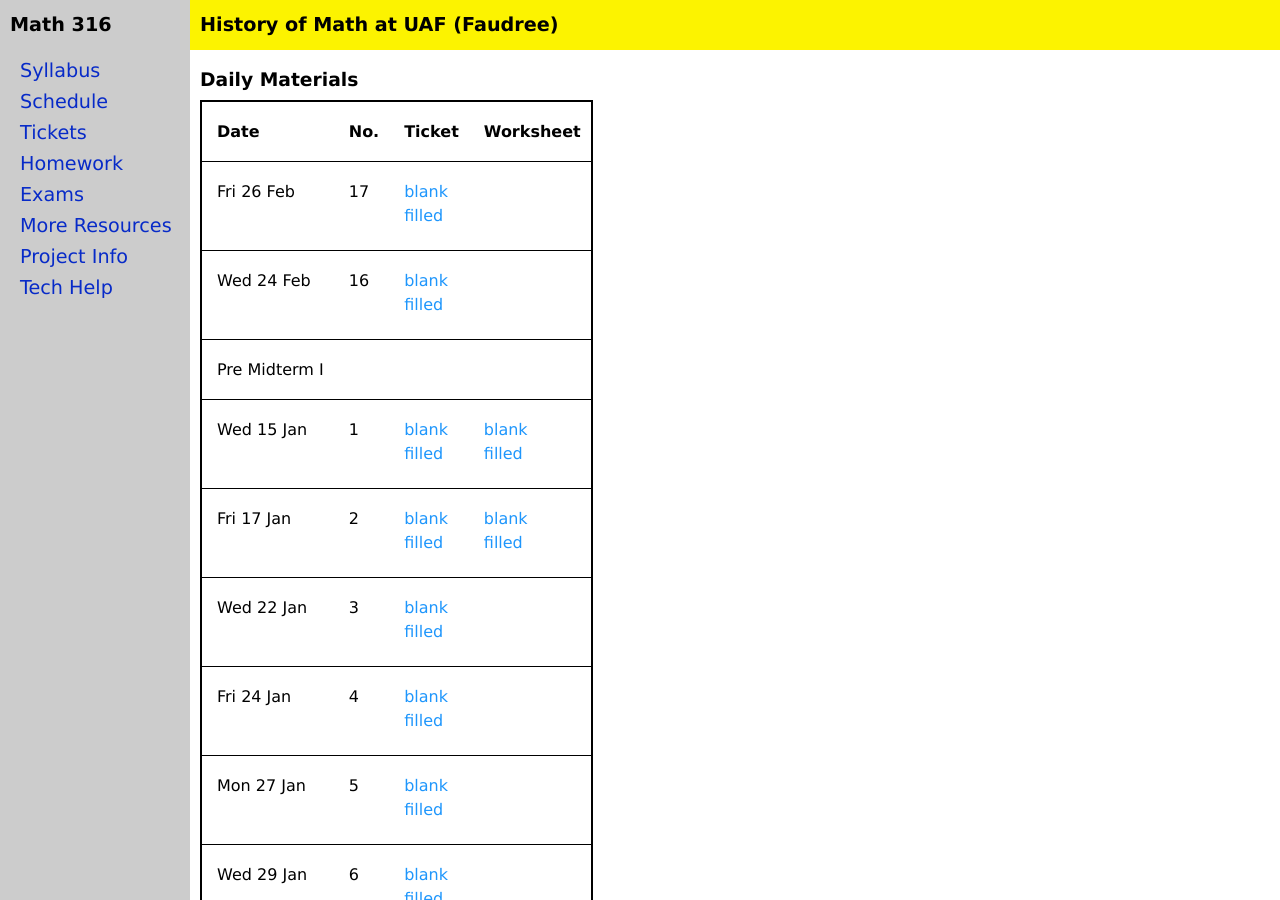
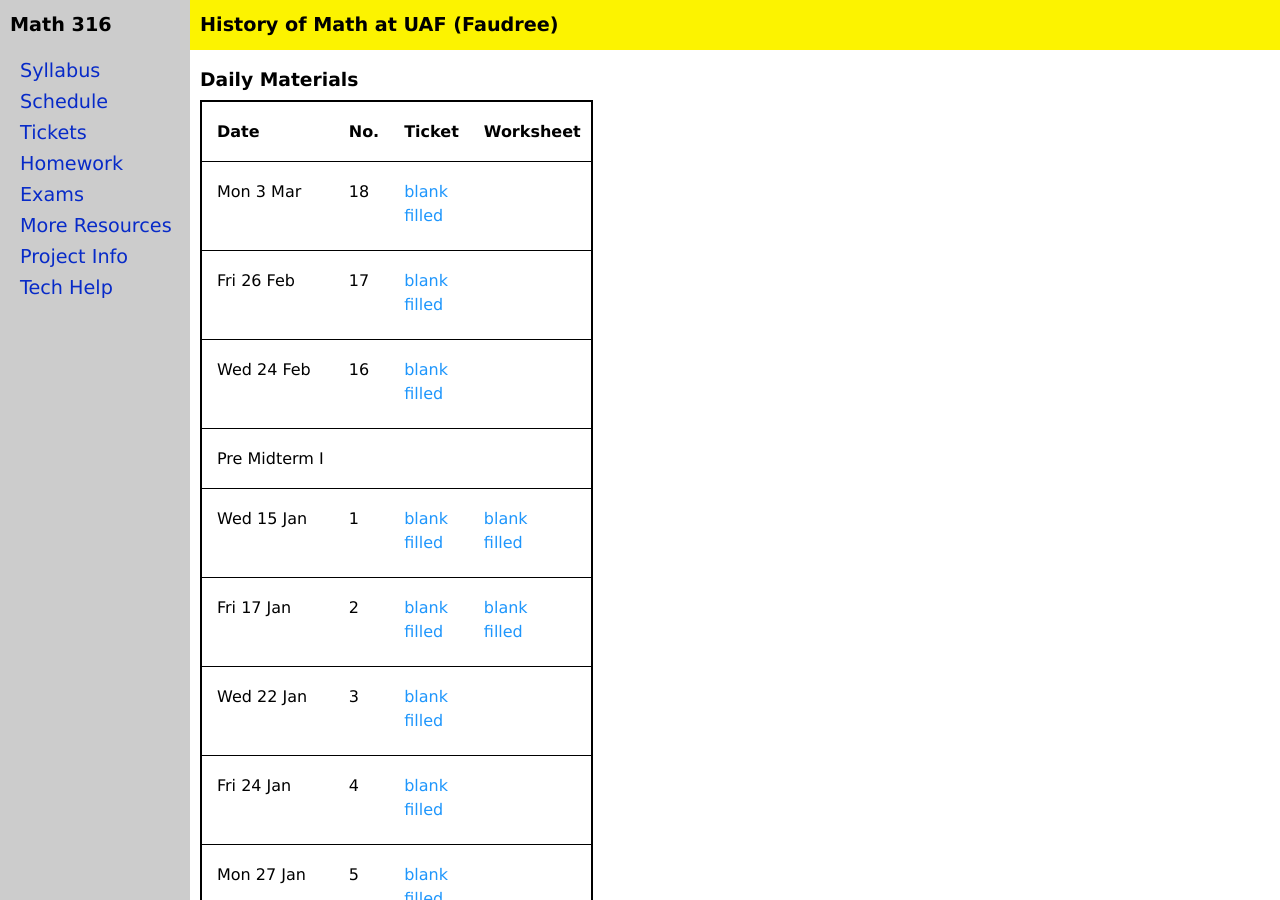
Before and after one commit to jrfaudree/HOM, a Jekyll site: the page built from tickets.md, in a window 1280 px wide and 900 px high. Built offline with Jekyll 4.4.1, drawn with Linux system fonts in a browser that asks for light colours.

Commit message:
Update ticket_s2025.yml

```diff
--- a/_data/ticket_s2025.yml
+++ b/_data/ticket_s2025.yml
@@ -1,3 +1,7 @@
+- day: Mon 3 Mar
+  number: "18"
+  ticket: https://jrfaudree.github.io/HOM/assets/tickets/t18.pdf
+  tfilled: https://jrfaudree.github.io/HOM/assets/tickets/t18s.pdf
 - day: Fri 26 Feb
   number: "17"
   ticket: https://jrfaudree.github.io/HOM/assets/tickets/t17.pdf
```
